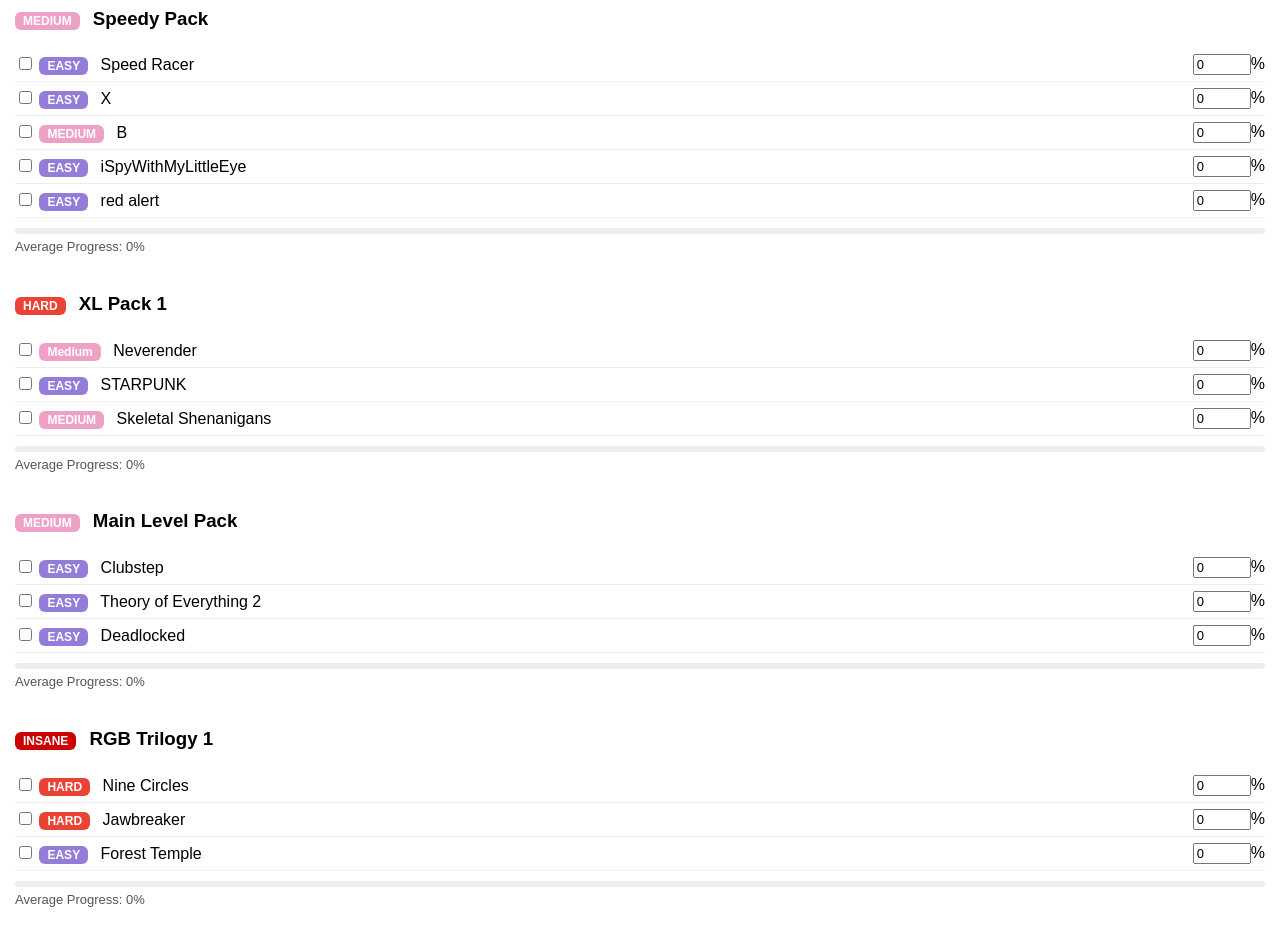
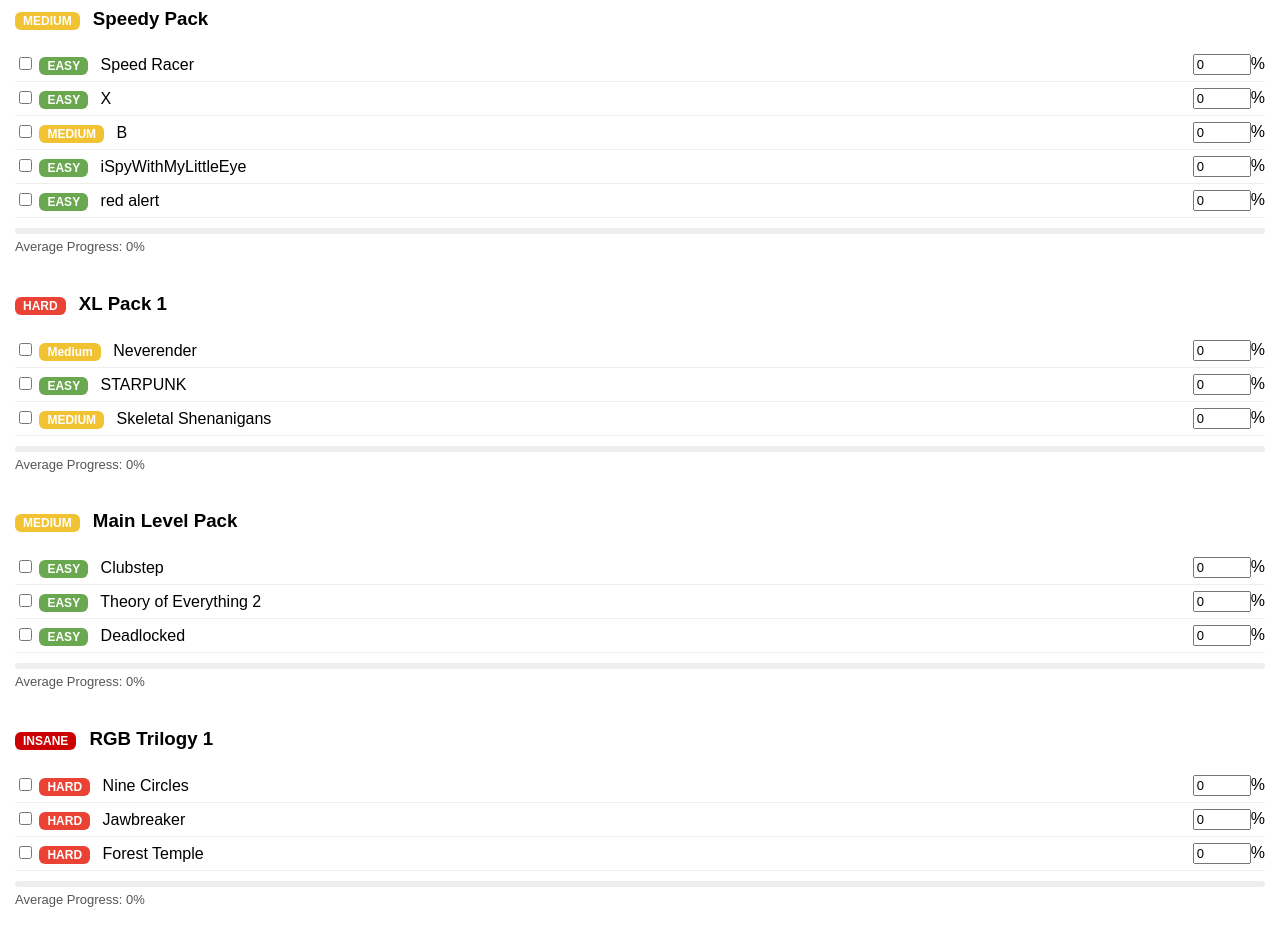
Before and after one commit to izombie00/packs-levels-tracker, a plain HTML site: page index.html in a window 1280 px wide. Shown: the part 500-1427 px from the top of the page. Drawn offline with Linux system fonts and the light colour scheme.

Commit message:
Update index.html

```diff
--- a/index.html
+++ b/index.html
@@ -66,8 +66,8 @@ body {
 }
 
 /* Difficulty colours */
-.easy { background: #947dd8; }      /* lightpurple */
-.medium { background: #eea1c7; }    /* magenta/white */
+.easy { background: #6aa84f; }      /* green */
+.medium { background: #f1c232; }    /* yellow */
 .hard { background: #ea4335; }      /* red */
 .insane { background: #cc0000; }    /* dark red */
 .extreme { background: #980000; }   /* very dark red */
@@ -359,7 +359,7 @@ body {
   <div class="level">
     <label>
   <input type="checkbox" data-id="foresttemple-check">
-  <span class="tag easy">EASY</span>
+  <span class="tag hard">HARD</span>
   Forest Temple
 </label>
     <span>
```
